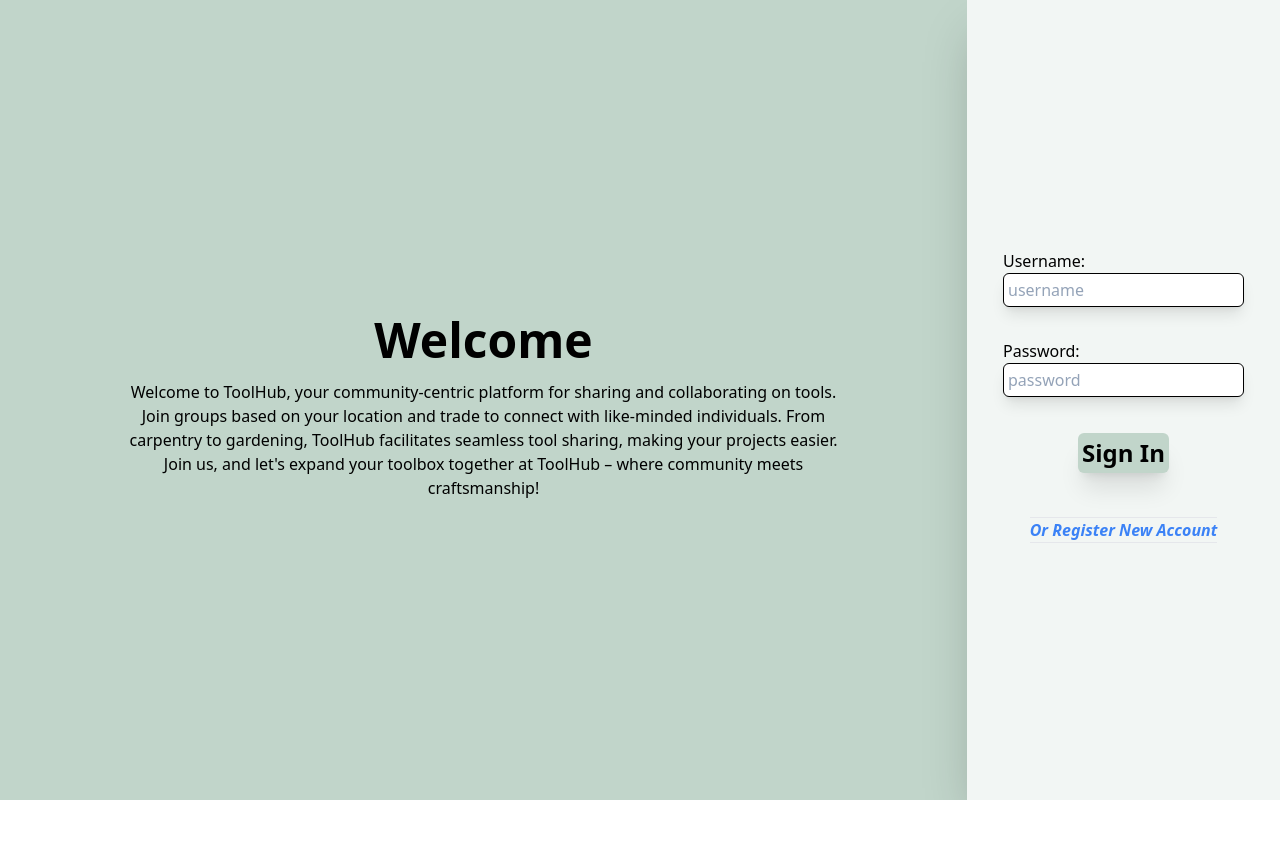
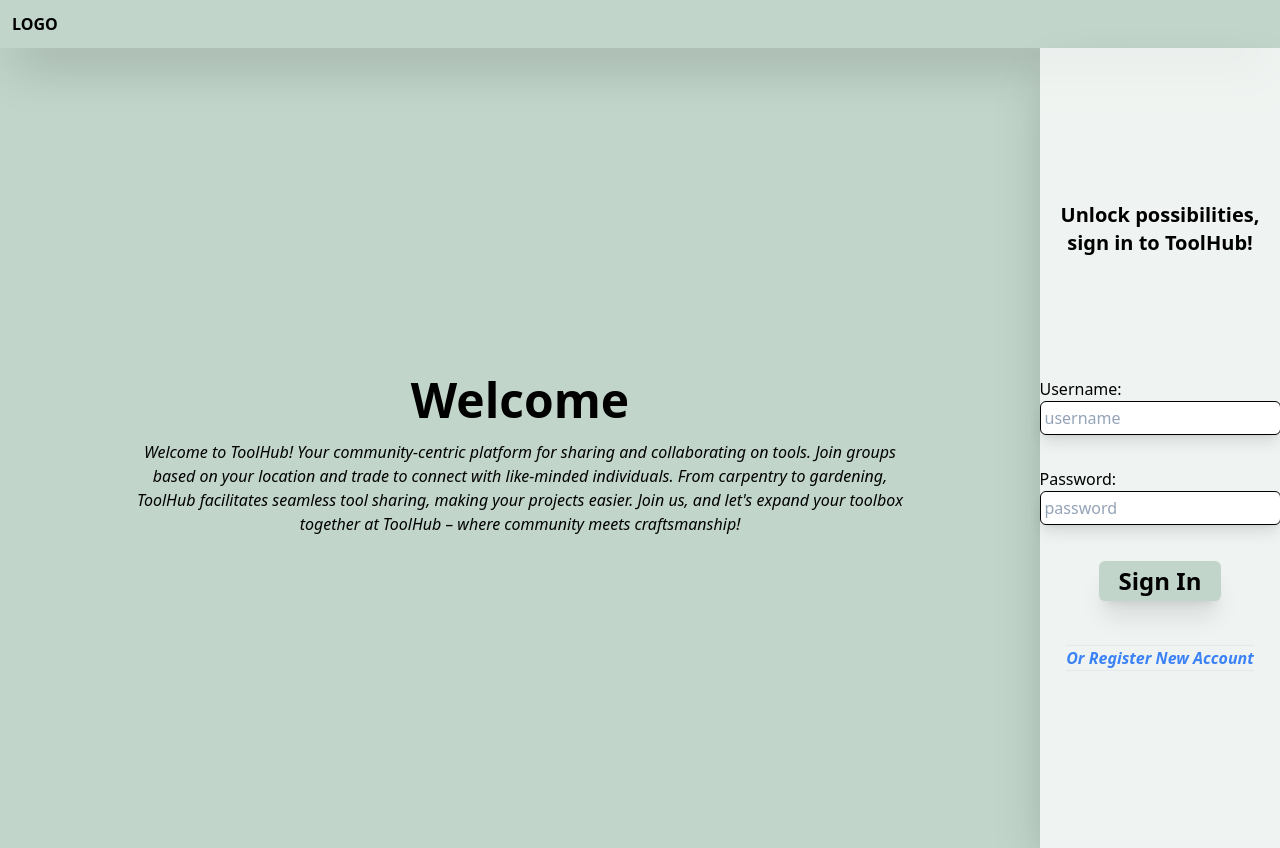
Before and after one commit to Aron-Lomner/tool_hub, a React (Vite) app in the folder frontend/: page / in a window 1280 px wide. Before the commit the page ends 800 px from the top, so only its background shows below. Built offline with nearby package versions, Linux system fonts and the light colour scheme.

Commit message:
completed Register an Account Page

```diff
--- a/frontend/src/components/CreateAccountComponent.jsx
+++ b/frontend/src/components/CreateAccountComponent.jsx
@@ -1,3 +1,4 @@
+/* eslint-disable react/no-unescaped-entities */
 /* eslint-disable no-unused-vars */
 import React from "react";
 import { Link } from "react-router-dom";
@@ -5,16 +6,22 @@
 const CreateAccountComponent = () => {
   return (
 
-    <div className="bg-light-sage-green min-h-screen flex flex-col">
-      <header className="flex flex-col bg-light-sage-green z-20 shadow-2xl">LOGO</header>
+    <div className="bg-light-sage-green min-h-screen flex justify-center flex-col">
+    <header className="bg-light-sage-green shadow-2xl h-12 p-3 font-bold">LOGO</header>
+      <div className="flex-grow flex">
 
-      <div className="flex-grow flex flex-row justify-between">
-
-        <div className="m-4 py-0 flex flex-row text-5xl font-black items-center text-center w-9/12">
-          Register An Account
+      <div className="flex flex-col items-center justify-center">
+          <div className="m-4 py-0 flex flex-row items-center text-5xl font-black text-center">
+            Register An Account
+          </div>
+          <div className="text-center w-9/12">
+            <i>Ready to elevate your crafting experience? Join our vibrant community by registering for an account. Whether you're a seasoned carpenter, a green-thumb enthusiast, or anyone in between, ToolHub is your go-to platform for seamless tool sharing and collaborative projects. Connect with like-minded individuals, join local groups, and expand your toolbox. Sign up now and be part of ToolHub!</i>
+          </div>
         </div>
 
-        <div className="flex-grow bg-white bg-opacity-80 p-5 flex flex-col items-center justify-center shadow-2xl">
+
+        <div className="bg-white bg-opacity-75 p-5 m-0 flex flex-col items-center shadow-2xl h-screen w-60 ">
+        <div className="text-center text-xl font-bold h-20">Join ToolHub, craft your account today!</div>
         <form className="p-4 ">
             <label htmlFor="firstName">First Name:</label>
             <input
@@ -82,12 +89,12 @@
             />
           </form>
           <div></div>
-          <button className="bg-light-sage-green text-black  rounded-md p-1 font-bold justify-center text-xl shadow-xl hover:bg-gray-800 hover:text-white m-4">
+          <button className="bg-light-sage-green text-black  rounded-md p-1 font-bold justify-center text-xl shadow-xl hover:bg-gray-800 hover:text-white my-5 px-5">
             Register Account
           </button>
           <Link
             to="/"
-            className="bg-light-sage-green text-black  rounded-md p-1 font-bold justify-center text-xl shadow-xl hover:bg-gray-800 hover:text-white"
+            className="bg-light-sage-green text-black  rounded-md p-1 font-bold justify-center text-xl shadow-xl hover:bg-gray-800 hover:text-white mt-3 px-5"
           >
             Return To Login
           </Link>
--- a/frontend/src/components/WelcomeComponent.jsx
+++ b/frontend/src/components/WelcomeComponent.jsx
@@ -5,22 +5,19 @@
 
 const WelcomeComponent = () => {
   return (
-    <div className="bg-light-sage-green min-h-screen flex justify-center flex-row">
-      <div className="flex w-80%">
+    <div className="bg-light-sage-green min-h-screen flex justify-center flex-col">
+    <header className="bg-light-sage-green shadow-2xl h-12 p-3 font-bold">LOGO</header>
+      <div className="flex flex-grow">
         <div className="flex flex-col items-center justify-center">
           <div className="m-4 py-0 flex flex-row items-center text-5xl font-black">
             Welcome
           </div>
           <div className="text-center w-9/12">
-            Welcome to ToolHub, your community-centric platform for sharing and
-            collaborating on tools. Join groups based on your location and trade
-            to connect with like-minded individuals. From carpentry to
-            gardening, ToolHub facilitates seamless tool sharing, making your
-            projects easier. Join us, and let's expand your toolbox together at
-            ToolHub – where community meets craftsmanship!
+            <i>Welcome to ToolHub! Your community-centric platform for sharing and collaborating on tools. Join groups based on your location and trade to connect with like-minded individuals. From carpentry to gardening, ToolHub facilitates seamless tool sharing, making your projects easier. Join us, and let's expand your toolbox together at ToolHub – where community meets craftsmanship!</i>
           </div>
         </div>
-        <div className="bg-white bg-opacity-80 p-5 flex flex-col items-center justify-center shadow-2xl">
+        <div className="bg-white flex-grow bg-opacity-75 p-5 flex flex-col items-center justify-center shadow-2xl h-screen w-60">
+        <div className="text-center text-xl font-bold h-40">Unlock possibilities, sign in to ToolHub!</div>
           <form className="p-4">
             <label htmlFor="username">Username:</label>
             <input
@@ -44,7 +41,7 @@
             />
           </form>
           <div>
-            <button className="bg-light-sage-green text-black rounded-md p-1 font-bold text-2xl shadow-xl hover:bg-gray-800 hover:text-white my-5">
+            <button className="bg-light-sage-green text-black rounded-md p-1 font-bold text-2xl shadow-xl hover:bg-gray-800 hover:text-white my-5 px-5">
               Sign In
             </button>
           </div>
```
